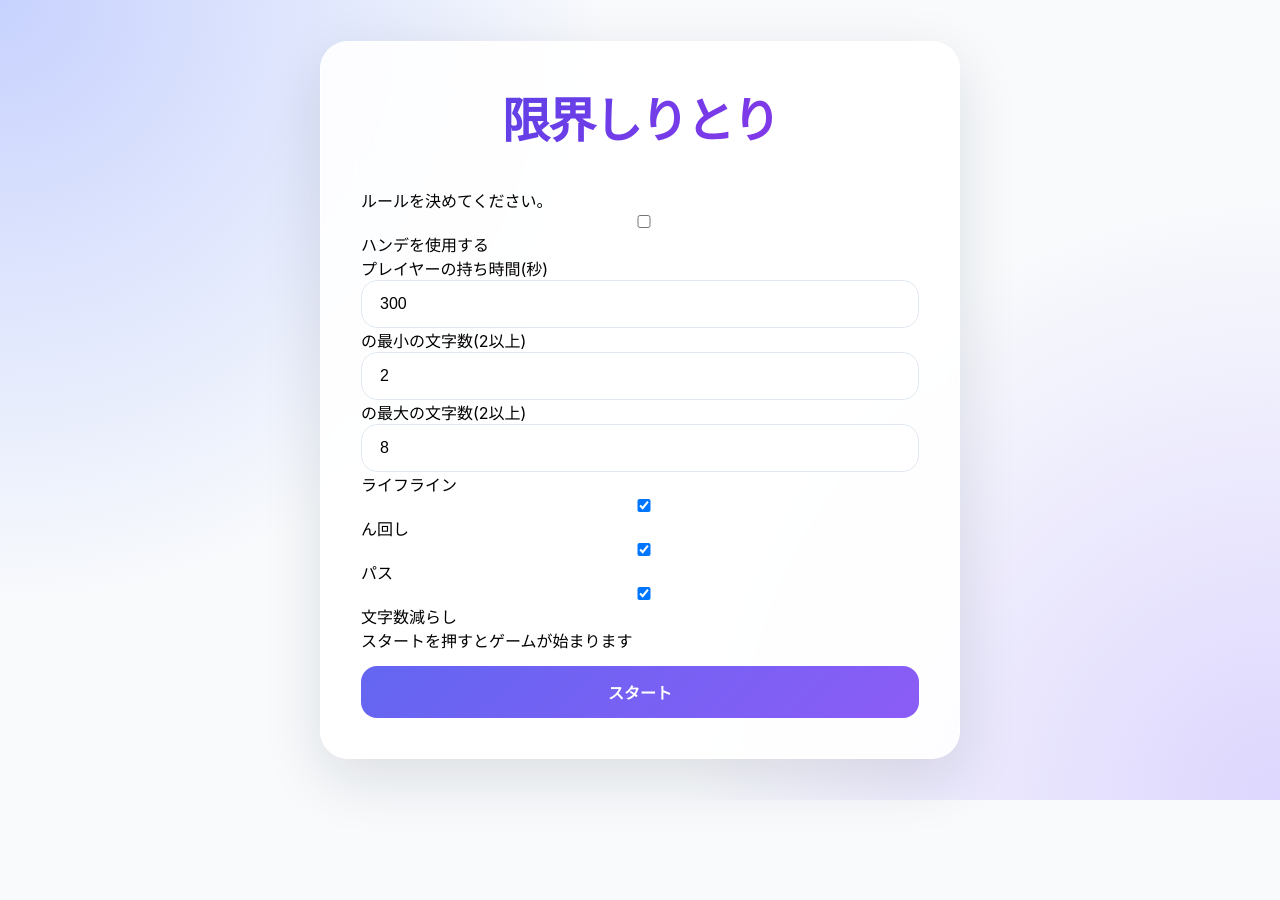
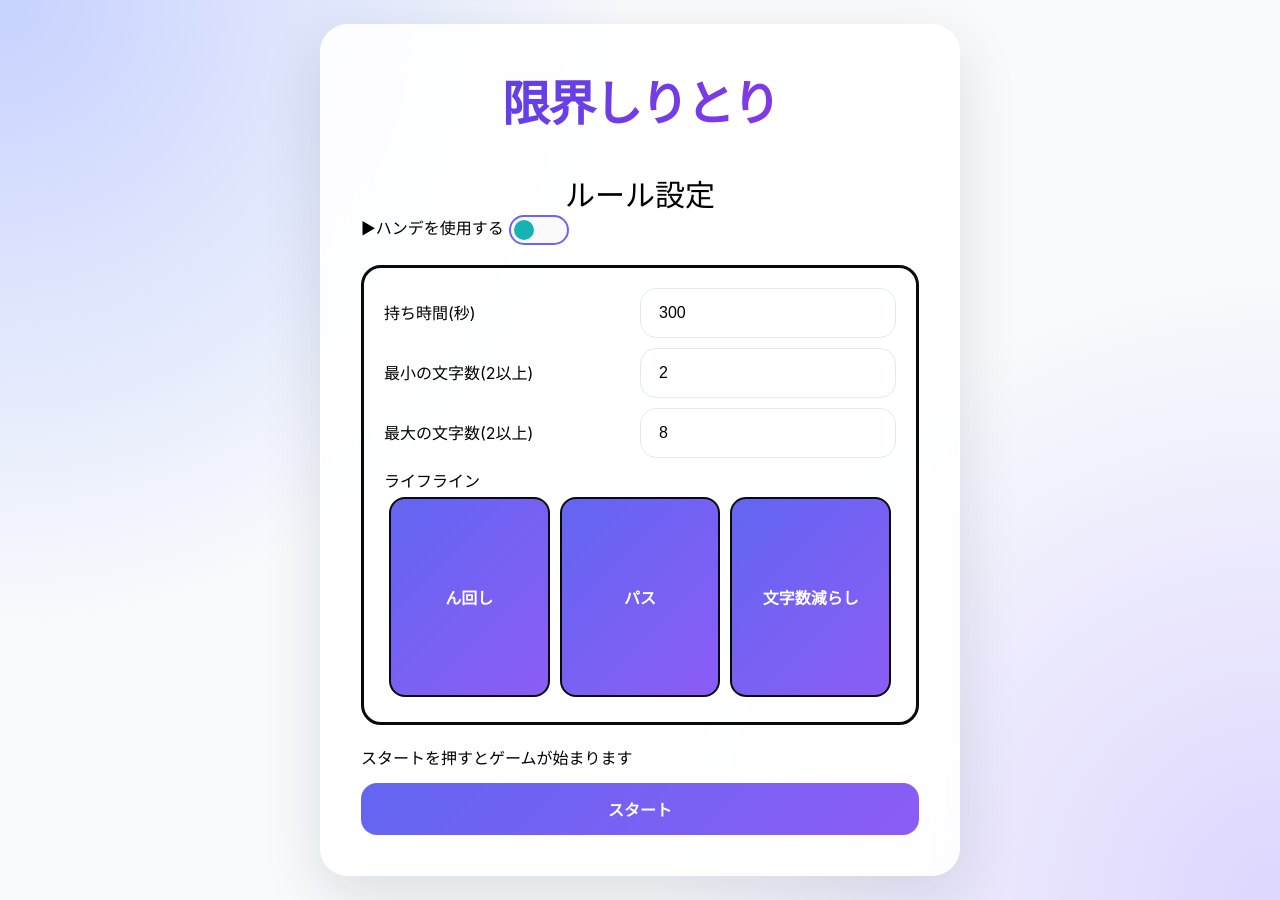
Before and after one commit to ITF-HOGEHOGE/gen-shiri, a React (Vite) app: page / in a window 1280 px wide. Both pictures are taken after a click on the button "ゲームを始める". Before the commit the page ends 800 px from the top, so only its background shows below. Built offline with nearby package versions, Linux system fonts and the light colour scheme.

Commit message:
add setting style

```diff
--- a/src/App.tsx
+++ b/src/App.tsx
@@ -1,7 +1,7 @@
 import { useState } from 'react';
 import { Mode, SetModeWrapper } from '.';
 import Game from "./components/game/Game"
-import Setting from "./components/settings/Setting"
+import Setting from "./components/settings/Settings"
 import { defaultSettingValues, SettingValues } from './components/settings';
 
 function App() {
--- a/src/components/Input.tsx
+++ b/src/components/Input.tsx
@@ -2,21 +2,21 @@ import { useEffect, useRef, useState } from "react";
 import { Lifeline, WordLength } from "./settings";
 
 function Input(props: {
+    turn: number
     passTurn: () => void,
+    requestLen: number,
+    setRequestLen: React.Dispatch<React.SetStateAction<number>>,
+    getRandomLength(turn: number): number,
+    lifeline: Lifeline,
+    useLengthDown: boolean,
+    setUseLengthDown: React.Dispatch<React.SetStateAction<boolean>>,
+    useNmawashi: boolean
     setUseNmawashi: React.Dispatch<React.SetStateAction<boolean>>,
-    setUseLengthDown: React.Dispatch<React.SetStateAction<boolean>>,
-    useLengthDown: boolean
-    useNmawashi: boolean
     wordLength: [WordLength, WordLength],
-    turn: number
-    lifeline: Lifeline
-    requestLen: number
-    addLength: number[]
-    setRequestLen: React.Dispatch<React.SetStateAction<number>>
-    setAddLength: React.Dispatch<React.SetStateAction<number[]>>
-    getRandomLength(turn: number): number
-    drawnLengthArray: [number[], number[]]
-    setDrawnLengthArray: React.Dispatch<React.SetStateAction<[number[], number[]]>>
+    addLength: number[],
+    setAddLength: React.Dispatch<React.SetStateAction<number[]>>,
+    drawnLengthArray: [number[], number[]],
+    setDrawnLengthArray: React.Dispatch<React.SetStateAction<[number[], number[]]>>,
 }) {
     // 使用済みの言葉
     const usedWords = useRef<Set<string>>(new Set());
--- a/src/components/settings/PlayerSettings.tsx
+++ b/src/components/settings/PlayerSettings.tsx
@@ -11,7 +11,7 @@ const PlayerSetting = forwardRef((props: {
         nmawashi: true,
         pass: true,
         lengthDown: true
-    })
+    });
 
     const getInput = (): SettingValues => {
         return {
@@ -27,16 +27,26 @@ const PlayerSetting = forwardRef((props: {
     useImperativeHandle(ref, () => ({getInput}));
 
     return (
-        <div>
-            <div>
-                プレイヤー{
+        <div className="player-settings-container">
+            {
                 props.playerId === undefined
-                    ? ""
-                    : props.playerId === 1
-                    ? "1"
-                    : "2"
-                }の持ち時間(秒)
+                ?   <></>
+                :   <div className="player-settings-title-wrapper">
+                        <div className="player-settings-title">
+                            {
+                                props.playerId === 1
+                                ? "プレイヤー1"
+                                : "プレイヤー2"
+                            }
+                        </div>
+                    </div>
+            }
+            <div className="player-settings-input-wrapper">
+                <div className="player-settings-input-label">
+                    持ち時間(秒)
+                </div>
                 <input
+                    className="player-settings-input"
                     type='number'
                     value={inputTime}
                     onChange={(e) => {
@@ -44,15 +54,12 @@ const PlayerSetting = forwardRef((props: {
                     }}
                 />
             </div>
-            <div>
-                {
-                    props.playerId === undefined
-                    ? ""
-                    : props.playerId === 1
-                    ? "プレイヤー1"
-                    : "プレイヤー2"
-                }の最小の文字数(2以上)
+            <div className="player-settings-input-wrapper">
+                <div className="player-settings-input-label">
+                    最小の文字数(2以上)
+                </div>
                 <input
+                    className="player-settings-input"
                     type='number'
                     value={inputMinWordLength}
                     onChange={(e) => {
@@ -60,15 +67,12 @@ const PlayerSetting = forwardRef((props: {
                     }}
                 />
             </div>
-            <div>
-                {
-                    props.playerId === undefined
-                    ? ""
-                    : props.playerId === 1
-                    ? "プレイヤー1"
-                    : "プレイヤー2"
-                }の最大の文字数(2以上)
+            <div className="player-settings-input-wrapper">
+                <div className="player-settings-input-label">
+                    最大の文字数(2以上)
+                </div>
                 <input
+                    className="player-settings-input"
                     type='number'
                     value={inputMaxWordLength}
                     onChange={(e) => {
@@ -77,64 +81,49 @@ const PlayerSetting = forwardRef((props: {
                 />
             </div>
             <div>
+
             ライフライン
-                <label>
-                    <input
-                        type="checkbox"
-                        checked={lifeline.nmawashi}
-                        onChange={(e) =>
+            <div className="player-settings-lifeline-container">
+                <button
+                    className={"player-settings-lifeline" + (lifeline.nmawashi ? "" : " player-settings-lifeline-off")}
+                    onClick={() =>
                         setLifeline(prev => ({
                             ...prev,
-                                nmawashi: e.target.checked
+                            nmawashi: !prev.nmawashi
                         }))
                     }
-                    />
-                    {
-                        props.playerId === undefined
-                        ? ""
-                        : props.playerId === 1
-                        ? "プレイヤー1"
-                        : "プレイヤー2"
-                    }ん回し
-                </label>
-                <label>
-                    <input
-                        type="checkbox"
-                        checked={lifeline.pass}
-                        onChange={(e) =>
+                >
+                    <div>
+                        ん回し
+                    </div>
+                </button>
+                <button
+                    className={"player-settings-lifeline" + (lifeline.pass ? "" : " player-settings-lifeline-off")}
+                    onClick={() =>
                         setLifeline(prev => ({
                             ...prev,
-                                pass: e.target.checked
+                            pass: !prev.pass
                         }))
                     }
-                    />
-                    {
-                        props.playerId === undefined
-                        ? ""
-                        : props.playerId === 1
-                        ? "プレイヤー1"
-                        : "プレイヤー2"
-                    }パス
-                </label>
-                <label>
-                    <input
-                        type="checkbox"
-                        checked={lifeline.lengthDown}
-                        onChange={(e) =>
+                >
+                    <div>
+                        パス
+                    </div>
+                </button>
+                <button
+                    className={"player-settings-lifeline" + (lifeline.lengthDown ? "" : " player-settings-lifeline-off")}
+                    onClick={() =>
                         setLifeline(prev => ({
                             ...prev,
-                                lengthDown: e.target.checked
+                            lengthDown: !prev.lengthDown
                         }))
                     }
-                    />
-                    {
-                        props.playerId === undefined
-                        ? ""
-                        : props.playerId === 1
-                        ? "プレイヤー1"
-                        : "プレイヤー2"
-                    }文字数減らし
-                </label>
+                >
+                    <div>
+                        文字数減らし
+                    </div>
+                </button>
+            </div>
             </div>
         </div>
     )
--- /dev/null
+++ b/src/components/settings/Settings.css
@@ -0,0 +1,104 @@
+.settings-title {
+    font-size: 30px;
+    text-align: center;
+}
+
+.settings-checkbox-wrapper {
+    display: flex;
+    margin: 0 0 20px 0;
+}
+
+.settings-checkbox {
+    background: none;
+    width: 60px;
+    height: 30px;
+    margin: 0 0 0 5px;
+    padding: 3px;
+    border: 2px solid rgb(110, 99, 242);
+    transition: all 0.5s;
+}
+
+.settings-checkbox:hover {
+    transform: none;
+    box-shadow: none;
+}
+
+.settings-checkbox-off {
+    background-color: rgb(250, 250, 250);
+}
+
+.settings-checkbox-on {
+    background-color: rgb(110, 99, 242);
+}
+
+.settings-checkbox-inner {
+    width: 20px;
+    height: 20px;
+    background-color: rgb(23, 178, 178);
+    border-radius: 50px;
+    transition: all 0.5s;
+}
+
+.settings-checkbox-inner-off {
+    margin: 0;
+}
+
+.settings-checkbox-inner-on {
+    margin: 0 0 0 30px;
+}
+
+.settings-checkbox-label {
+    height: 30px;
+}
+
+.player-settings-container {
+    border: 3px solid rgb(10, 10, 10);
+    border-radius: 20px;
+    padding: 20px;
+    margin: 0 0 20px 0;
+}
+
+.player-settings-title-wrapper {
+    position: absolute;
+}
+
+.player-settings-title {
+    background-color: rgb(251, 251, 252);
+    position: relative;
+    bottom: 40px;
+    font-size: 24px;
+}
+
+.player-settings-input-wrapper {
+    display: flex;
+    margin: 0 0 10px 0;
+}
+
+.player-settings-input-label {
+    width: 50%;
+    height: 50px;
+    line-height: 50px;
+}
+
+.player-settings-input {
+    width: 50%;
+    height: 50px;
+}
+
+.player-settings-lifeline-container {
+    display: flex;
+}
+
+.player-settings-lifeline {
+    width: calc((100% - 20px) / 3);
+    height: 200px;
+    border: 2px solid rgb(10, 10, 10);
+    margin: 5px;
+}
+
+.player-settings-lifeline-off {
+    background: none;
+    border-color: rgb(30, 30, 30, 0.3);
+    background-color: rgb(156, 234, 221, 0.3);
+    color: rgba(30, 30, 30, 0.3);
+}
--- a/src/components/settings/Setting.tsx
+++ b/src/components/settings/Settings.tsx
@@ -1,7 +1,8 @@
-import { useRef, useState } from "react"
+import { useEffect, useRef, useState } from "react"
+import { copySettingValues, PlayerSettingRef, SettingValues } from ".";
 import { SetModeWrapper } from "../../index";
 import PlayerSettings from "./PlayerSettings";
-import { copySettingValues, PlayerSettingRef, SettingValues } from ".";
+import "./Settings.css"
 
 function Settings(props: {
     setModeWrapper: SetModeWrapper
@@ -51,15 +52,17 @@ function Settings(props: {
 
     return (
         <div>
-            <p>ルールを決めてください。</p>
-            <label>
-                <input
-                    type='checkbox'
-                    checked={useHandicap}
-                    onChange={(e) => setUseHandicap(e.target.checked)}
-                />
-                ハンデを使用する
-            </label>
+            <p className="settings-title">ルール設定</p>
+            <div className="settings-checkbox-wrapper">
+                <div className="settings-checkbox-label">▶ハンデを使用する</div>
+                <button
+                    className={"settings-checkbox" + (useHandicap ? " settings-checkbox-on" : " settings-checkbox-off")}
+                    type="button"
+                    onClick={() => setUseHandicap((pre) => !pre)}
+                >
+                    <div className={"settings-checkbox-inner" + (useHandicap ? " settings-checkbox-inner-on" : " settings-checkbox-inner-off")}></div>
+                </button>
+            </div>
             {
                 useHandicap
                 ?   <>
```
Lines whose indentation alone changed are shown as unchanged.
